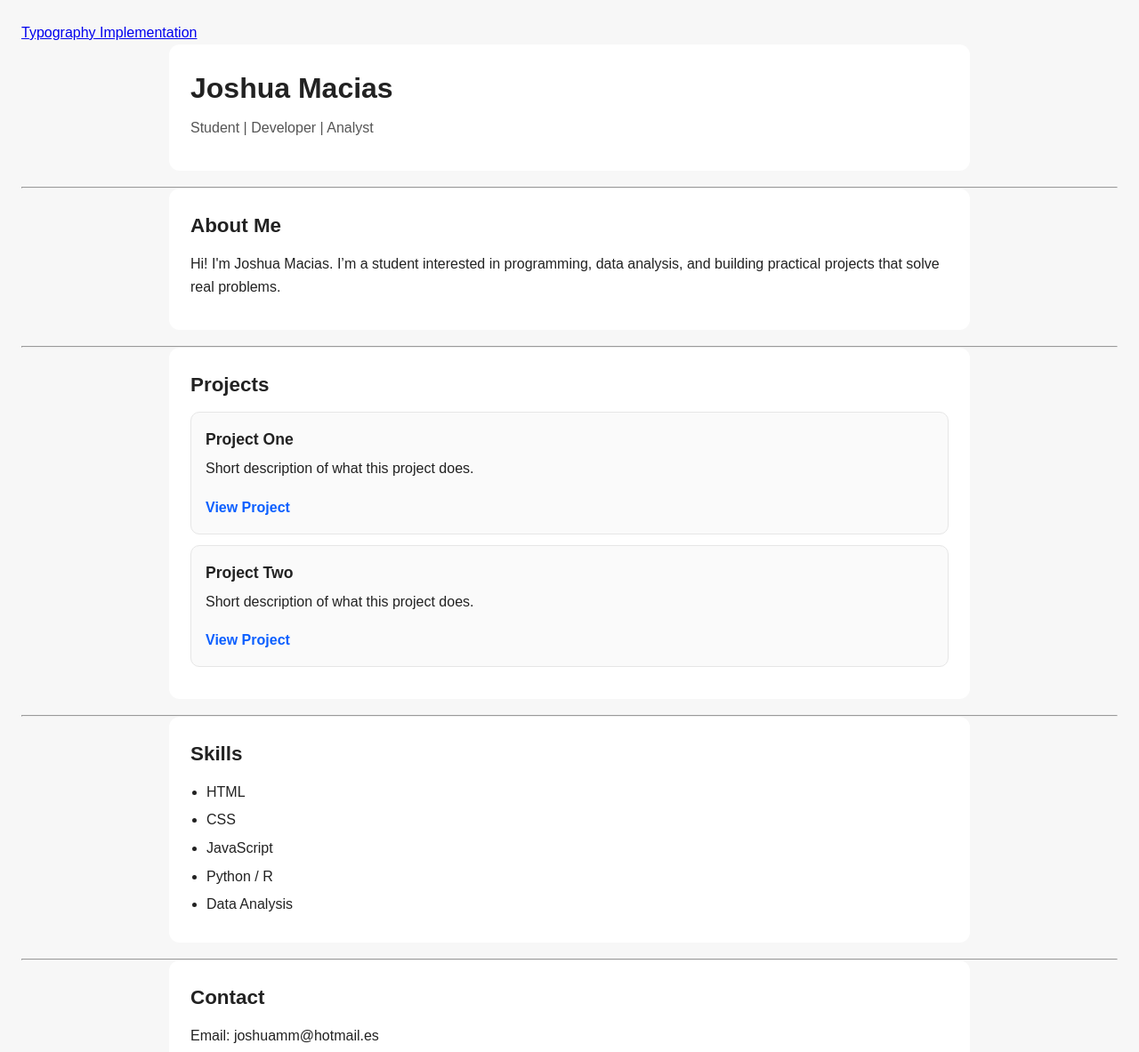
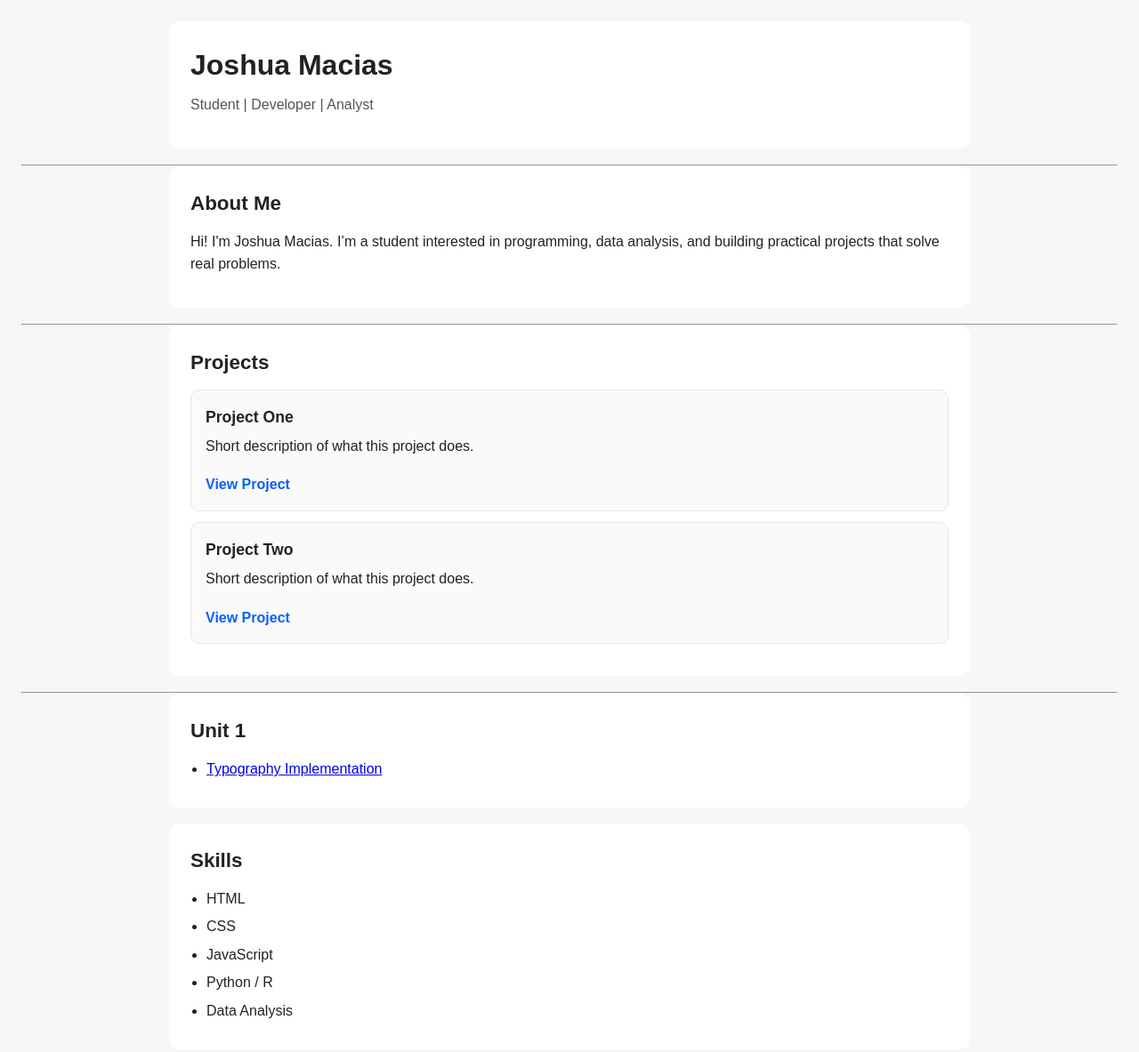
Before and after one commit to joshuaamacias/macias-wdd331-portfolio, a plain HTML site: page index.html in a window 1280 px wide. Shown: the top 1183 px of the page at 89% size. Drawn offline with Linux system fonts and the light colour scheme.

Commit message:
adding somehting

```diff
--- a/index.html
+++ b/index.html
@@ -5,7 +5,6 @@
   <meta name="viewport" content="width=device-width, initial-scale=1.0" />
   <title>Joshua Macias | Portfolio</title>
   <link rel="stylesheet" href="style.css" />
-  <a href="unit-1/typography-implementation/">Typography Implementation</a>
 
 
 </head>
@@ -49,6 +48,17 @@
 
   <hr />
 
+  <section>
+  <h2>Unit 1</h2>
+  <ul>
+    <li>
+      <a href="unit-1/typography-implementation/">
+        Typography Implementation
+      </a>
+    </li>
+  </ul>
+</section>
+
   <!-- Skills Section -->
   <section id="skills">
     <h2>Skills</h2>
```
